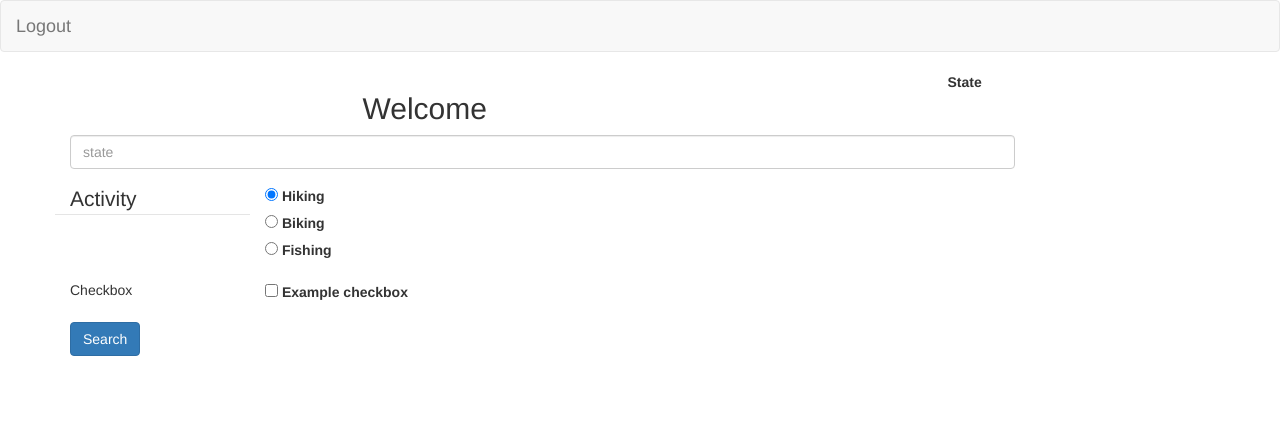
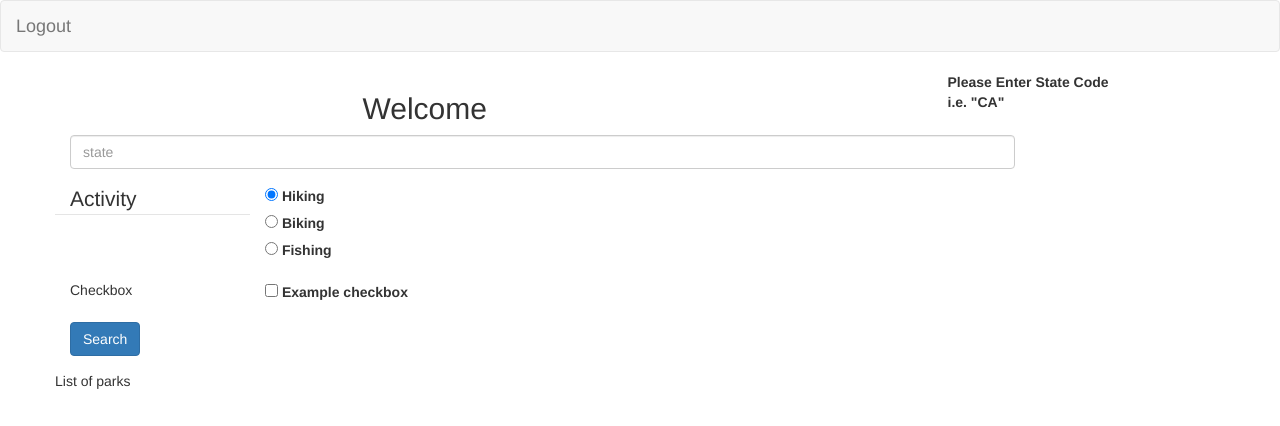
Before and after one commit to Angied521/p2campgrounds, a website: page public/members.html in a window 1280 px wide. Drawn offline with nearby package versions, Linux system fonts and the light colour scheme; no server answers.

Commit message:
html changes

```diff
--- a/public/js/members.js
+++ b/public/js/members.js
@@ -5,7 +5,7 @@ $(document).ready(function () {
   /// create an on click for submit button
 $("#searchBtn").on("click", function(){
 
-//// on click not complete
+
 
    $.ajax({
      url:"api/parks/"+$("#state").val(),
@@ -15,6 +15,8 @@ $("#searchBtn").on("click", function(){
    })
 
 
+
+
 })
 
   // then execute this
--- a/public/members.html
+++ b/public/members.html
@@ -32,7 +32,7 @@
         <!-- radio boxes for activites -->
         <form>
           <div class="form-group row">
-            <label for="state" class="col-sm-2 col-form-label">State</label>
+            <label for="state" class="col-sm-2 col-form-label">Please Enter State Code i.e. "CA"</label>
             <div class="col-sm-10">
               <input type="text" class="form-control" id="state" placeholder="state">
             </div>
@@ -88,6 +88,8 @@
         </form>
       </div>
 
+      <div id="display">List of parks </div>
+
     </div>
   </div>
 
```
